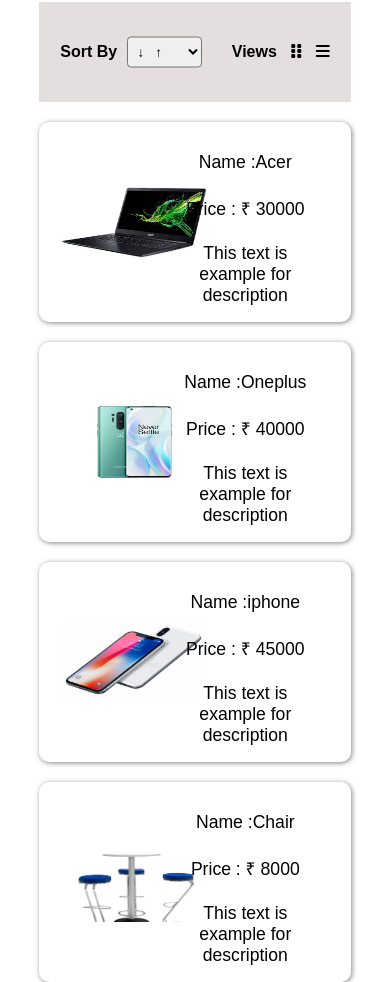
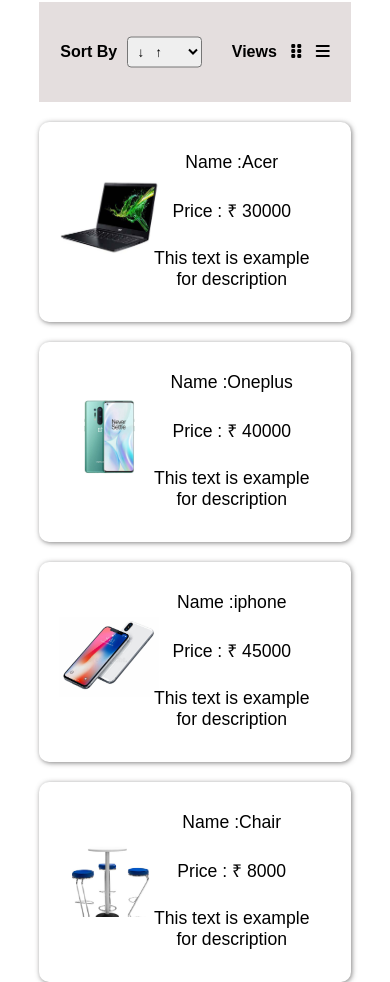
Before and after one commit to 05-SURYA/eCommerce, a plain HTML site: page index.html in a window 390 px wide. Shown: the part 1532-2514 px from the top of the page. Drawn offline with Linux system fonts and the light colour scheme.

Commit message:
Update style.css

```diff
--- a/style.css
+++ b/style.css
@@ -117,7 +117,7 @@
 .box-content{
     display:grid;
     grid-template-columns:32% 32% 32%;
-    grid-template-rows:auto auto auto ;
+    grid-template-rows:33% 33% 33%;
     grid-gap:2%;
 }
 /* cards */
@@ -220,7 +220,7 @@
 
     .card{
         display:grid;
-        grid-template-columns:35% 63%;
+        grid-template-columns:25% 73%;
         grid-gap:2%;
         height:200px;
         margin-bottom:20px;
@@ -228,7 +228,8 @@
     .card img{
         grid-area:1/1/4/2;
         height:80px;
-        margin-top:40px;
+        margin-top:35px;
+        width:100px;
     }
     .box-content{
         display:block;
```
